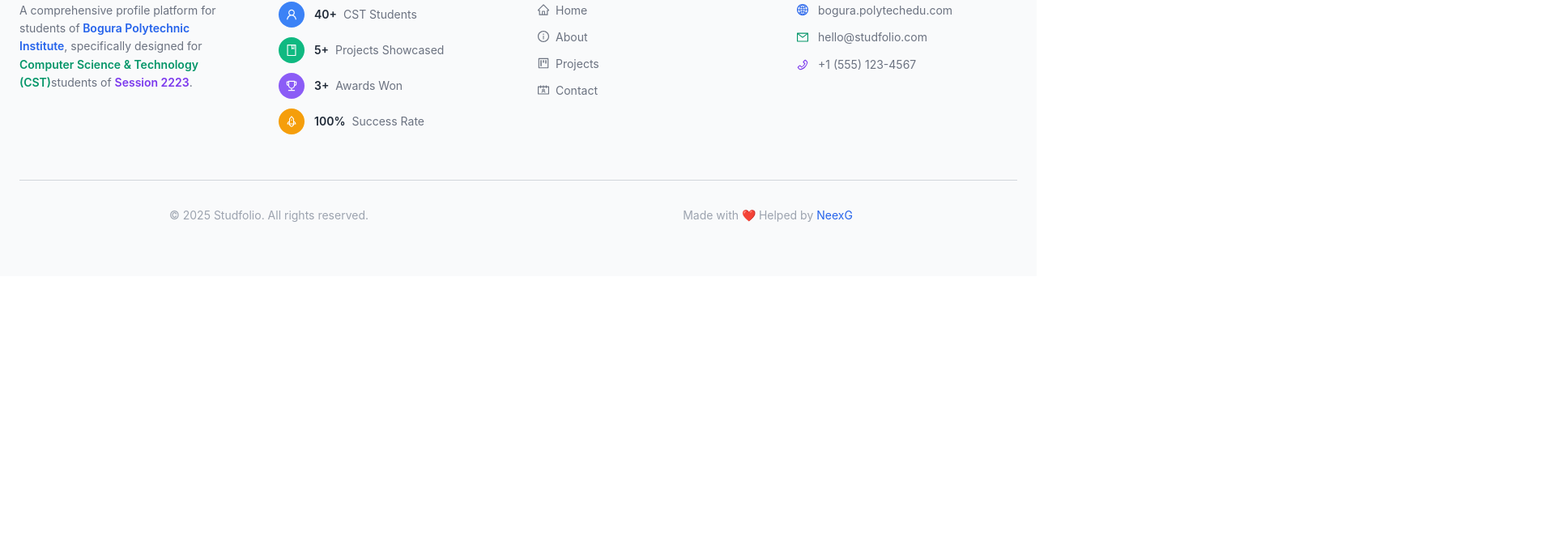
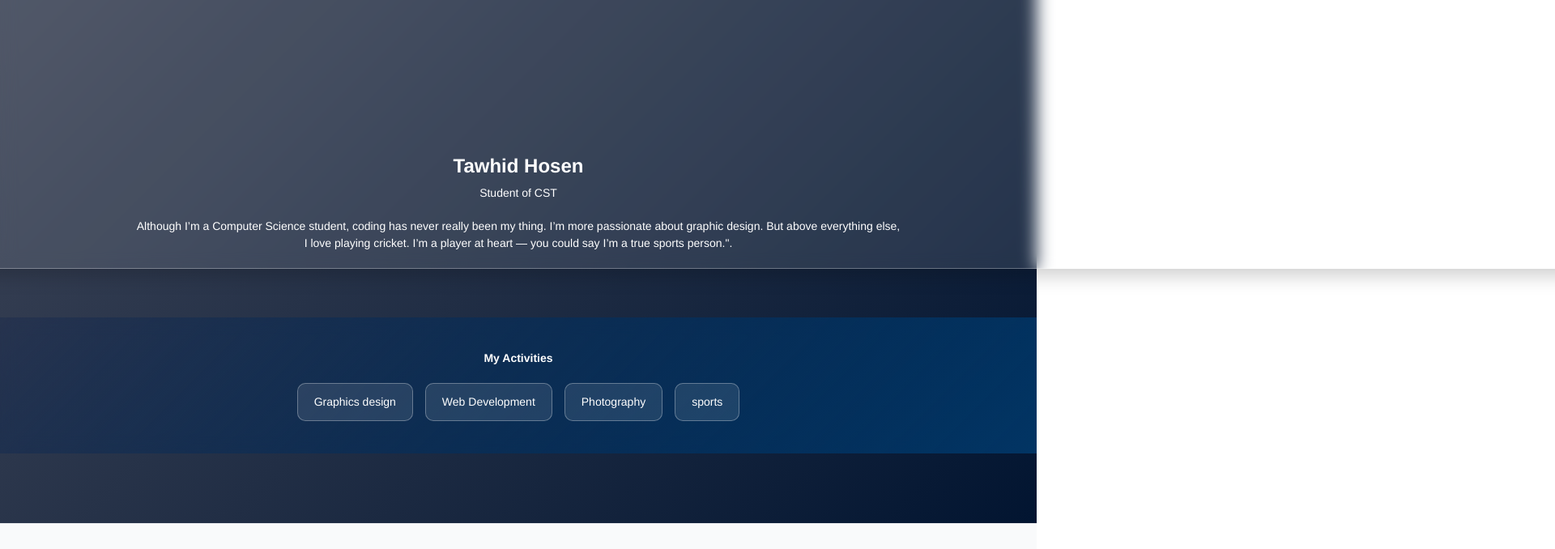
Before and after one commit to abuhosain/studfolio, a React (Vite) app: page /student/715539 in a window 1280 px wide. Shown: the part 218-896 px from the top of the page at 81% size, 1920 px wide, since content can reach past the window. Before the commit the page ends 800 px from the top, so only its background shows below. Built offline with nearby package versions, Linux system fonts and the light colour scheme.

Commit message:
Tawhid's portfolio added successfully

```diff
--- a/src/pages/student/Tawhid-715539/index.jsx
+++ b/src/pages/student/Tawhid-715539/index.jsx
@@ -1,11 +1,140 @@
-import React from 'react';
+import React from "react";
 
 const TawhidPortfolio = () => {
-    return (
-        <div>
-            <h1 className="text-center font-extrabold text-5xl">Portfolio is under construction</h1>
+  return (
+    <div
+      style={{
+        margin: 0,
+        fontFamily: "helvetica, Helvetica",
+        background: "linear-gradient(135deg, rgba(1, 10, 34, 0.733), #021531)",
+        color: "#fff",
+        display: "flex",
+        flexDirection: "column",
+        alignItems: "center",
+        justifyContent: "flex-start",
+        minHeight: "100vh",
+      }}
+    >
+      <div
+        style={{
+          background: "rgba(255, 255, 255, 0.1)",
+          border: "1px solid rgba(255, 255, 255, 0.3)",
+          borderRadius: "100px",
+          padding: "20px",
+          marginTop: "80px",
+          width: "800%",
+          maxWidth: "10000px",
+          textAlign: "center",
+          backdropFilter: "blur(10px)",
+          boxShadow: "0 8px 25px rgba(0,0,0,0.2)",
+        }}
+      >
+        <img
+          src="tattohid.jpg"
+          alt="Tawhid Hosen"
+          style={{
+            width: "200px",
+            height: "200px",
+            borderRadius: "50%",
+            objectFit: "cover",
+            border: "3px solid #fff",
+            marginBottom: "40px",
+            alignItems: "first baseline",
+          }}
+        />
+
+        <h1
+          style={{
+            fontSize: "24px",
+            margin: 0,
+            fontWeight: 700,
+          }}
+        >
+          Tawhid Hosen
+        </h1>
+
+        <h3
+          style={{
+            fontSize: "14px",
+            fontWeight: 300,
+            marginTop: "5px",
+            marginBottom: "20px",
+            alignItems: "center",
+          }}
+        >
+          Student of CST
+        </h3>
+
+        <p
+          style={{
+            fontSize: "14px",
+            lineHeight: 1.5,
+            fontWeight: 400,
+          }}
+        >
+          Although I’m a Computer Science student, coding has never really been
+          my thing. I’m more passionate about graphic design. But above
+          everything else,
+          <br />I love playing cricket. I’m a player at heart — you could say
+          I’m a true sports person.".
+        </p>
+      </div>
+
+      <div
+        style={{
+          marginTop: "60px",
+          width: "100%",
+          background:
+            "linear-gradient(135deg, rgba(0, 24, 77, 0.199), #023564)",
+          padding: "40px 0",
+          textAlign: "center",
+          backdropFilter: "blur(10px)",
+        }}
+      >
+        <h2
+          style={{
+            fontWeight: 600,
+            marginBottom: "20px",
+          }}
+        >
+          My Activities
+        </h2>
+
+        <div
+          style={{
+            display: "flex",
+            justifyContent: "center",
+            flexWrap: "wrap",
+            gap: "15px",
+          }}
+        >
+          {["Graphics design", "Web Development", "Photography", "sports"].map(
+            (item, i) => (
+              <div
+                key={i}
+                style={{
+                  background: "rgba(255,255,255,0.1)",
+                  padding: "12px 20px",
+                  borderRadius: "10px",
+                  border: "1px solid rgba(255,255,255,0.3)",
+                  fontSize: "14px",
+                  transition: "0.3s",
+                }}
+                onMouseEnter={(e) =>
+                  (e.currentTarget.style.background = "rgba(255,255,255,0.25)")
+                }
+                onMouseLeave={(e) =>
+                  (e.currentTarget.style.background = "rgba(255,255,255,0.1)")
+                }
+              >
+                {item}
+              </div>
+            )
+          )}
         </div>
-    );
+      </div>
+    </div>
+  );
 };
 
 export default TawhidPortfolio;
```
